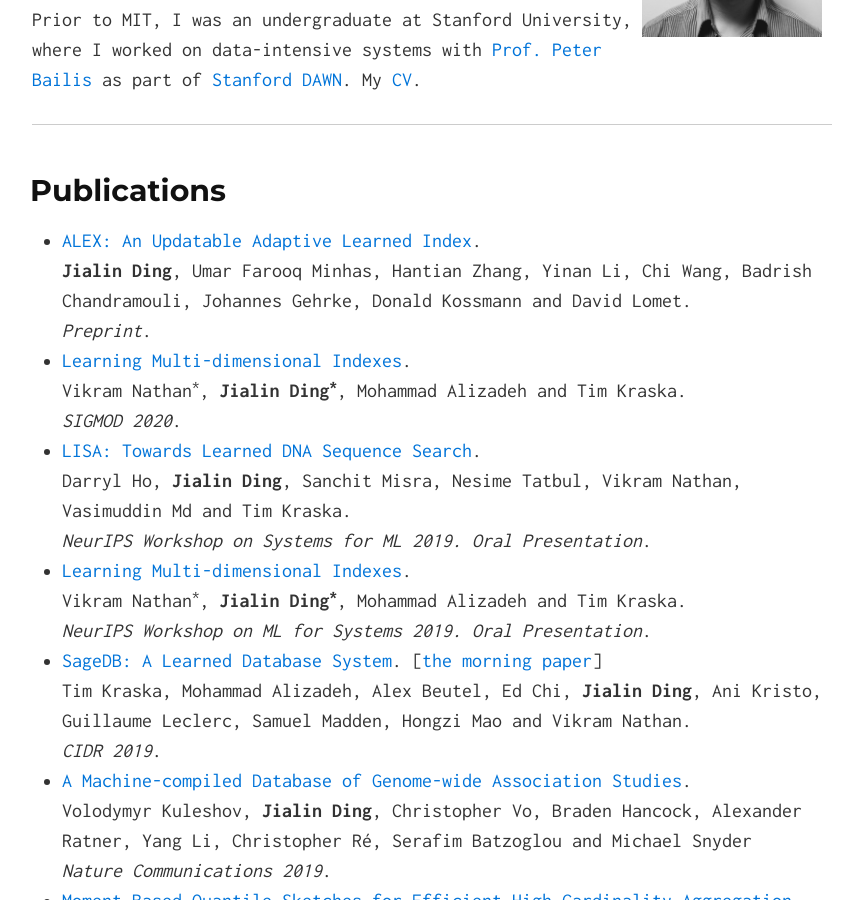
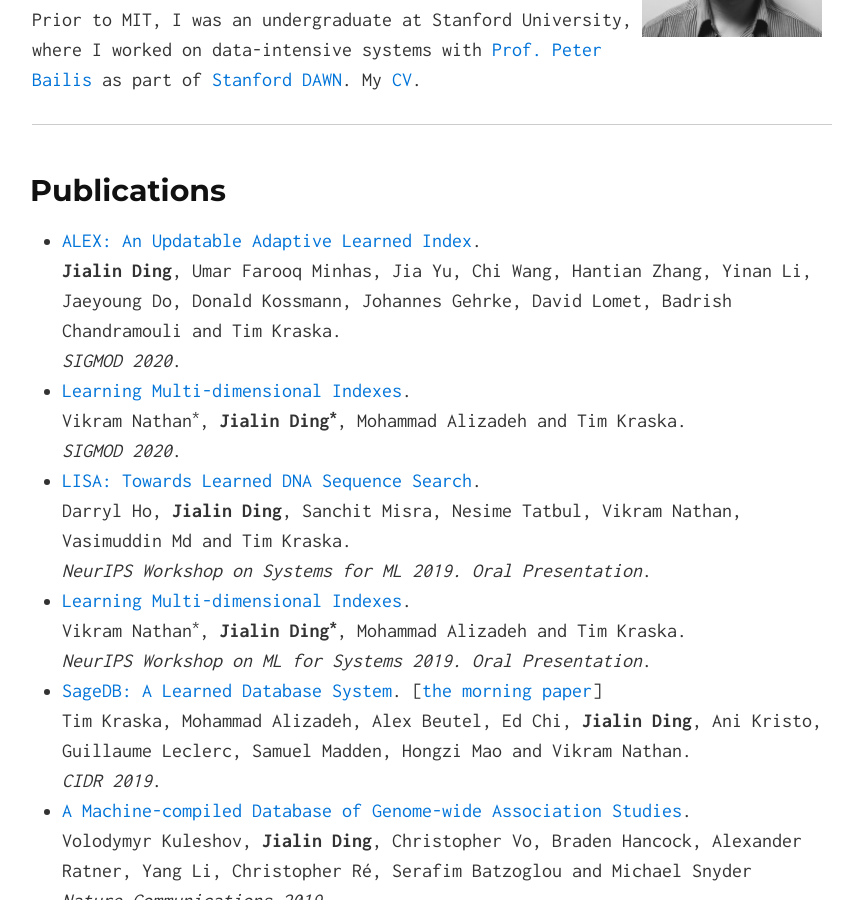
Before and after one commit to jialinding/jialinding.github.io, a Jekyll site: the page built from index.md, in a window 1280 px wide and 900 px high, scrolled down 385 px. Shown: the whole window, without its empty margins (208-1061 px from the left). Built offline with Jekyll 4.4.1, drawn with Linux system fonts in a browser that asks for light colours.

Commit message:
Update: Mar 2019

```diff
--- a/_config.yml
+++ b/_config.yml
@@ -16,7 +16,7 @@
 title: Jialin Ding
 email: jialind@mit.edu
 description: >- # this means to ignore newlines until "baseurl:"
-  I am a first year CS PhD in the MIT Database Group, where I am advised by Prof. Tim Kraska.
+  I am a second year CS PhD in the MIT Database Group, where I am advised by Prof. Tim Kraska.
   My interests lie broadly in the intersection of systems and machine learning.
 baseurl: "" # the subpath of your site, e.g. /blog
 url: "" # the base hostname & protocol for your site, e.g. http://example.com
--- a/index.md
+++ b/index.md
@@ -20,8 +20,8 @@ My [CV](/cv.pdf).
 ## Publications
 
 - [ALEX: An Updatable Adaptive Learned Index](https://arxiv.org/pdf/1905.08898.pdf). <br>
-**Jialin Ding**, Umar Farooq Minhas, Hantian Zhang, Yinan Li, Chi Wang, Badrish Chandramouli, Johannes Gehrke, Donald Kossmann and David Lomet. <br>
-*Preprint*.
+**Jialin Ding**, Umar Farooq Minhas, Jia Yu, Chi Wang, Hantian Zhang, Yinan Li, Jaeyoung Do, Donald Kossmann, Johannes Gehrke, David Lomet, Badrish Chandramouli and Tim Kraska. <br>
+*SIGMOD 2020*.
 - [Learning Multi-dimensional Indexes](https://arxiv.org/pdf/1912.01668.pdf). <br>
 Vikram Nathan<sup>\*</sup>, **Jialin Ding<sup>\*</sup>**, Mohammad Alizadeh and Tim Kraska. <br>
 *SIGMOD 2020*.
```
